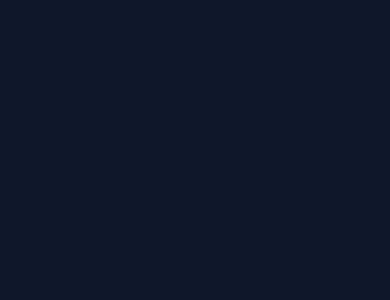
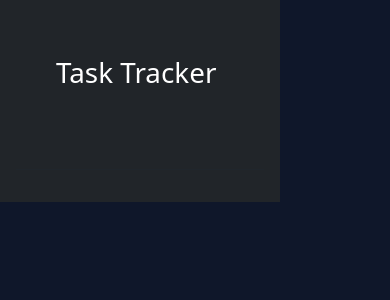
Before and after one commit to davidtahim/task-tracker, a Vue app: page / in a window 390 px wide. Shown: the top 300 px of the page. Built offline with nearby package versions, Linux system fonts and the light colour scheme.

Commit message:
coloquei a barra lateral

```diff
--- a/package.json
+++ b/package.json
@@ -12,6 +12,9 @@
     "preview": "vite preview"
   },
   "dependencies": {
+    "@fortawesome/fontawesome-svg-core": "^7.0.1",
+    "@fortawesome/free-solid-svg-icons": "^7.0.1",
+    "@fortawesome/vue-fontawesome": "^3.1.2",
     "@popperjs/core": "^2.11.8",
     "bootstrap": "^5.3.8",
     "vue": "^3.5.18"
--- a/src/App.vue
+++ b/src/App.vue
@@ -1,7 +1,18 @@
-<script setup></script>
+<template>
+<div class="d-flex flex-column flex-shrink-0 p-3 text-white bg-dark" style="width: 280px;">
+    <a href="/" class="d-flex align-items-center mb-3 mb-md-0 me-md-auto text-white text-decoration-none">
+      <BarraLateral />
+    </a>
+    <hr>
 
-<template>
-
+    </div>
 </template>
 
-<style scoped></style>
+<script setup lang="ts">
+import BarraLateral from './components/BarraLateral.vue';
+</script>
+
+
+<style scoped>
+
+</style>
--- /dev/null
+++ b/src/components/BarraLateral.vue
@@ -0,0 +1,31 @@
+<template>
+<header>
+    <h1>
+        Task Tracker
+    </h1>
+</header>
+</template>
+
+<script  lang="ts">
+import { defineComponent } from 'vue';
+
+export default defineComponent({
+  name: 'BarraLateral',
+});
+
+</script>
+
+
+<style scoped>
+header {
+  padding: 1rem;
+  width: 100%;
+  height: 100vh;
+}
+@media only screen and (max-width: 768px) {
+  header {
+    padding: 2.5rem;
+    height: auto;
+  }
+}
+</style>
--- a/src/main.js
+++ b/src/main.js
@@ -3,4 +3,7 @@ import App from './App.vue'
 import "bootstrap/dist/css/bootstrap.min.css"
 import "bootstrap"
 import "/assets/base.css"
+
+
+
 createApp(App).mount('#app')
```
Also changed, not shown: src/components/Header.vue (added, +13 -0 lines), 1 other file (tests, documents, lock files or other folders).
